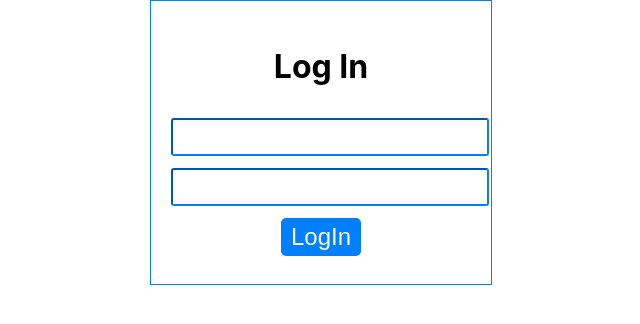
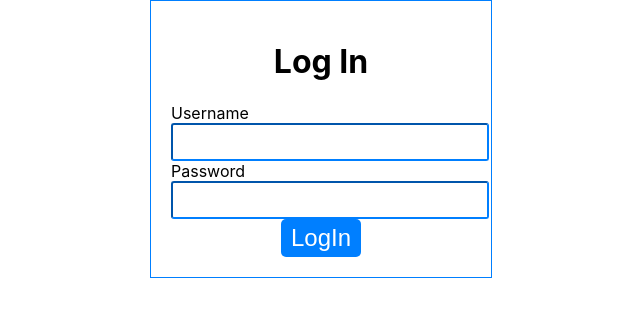
Before and after one commit to Arshavir-Gasparyan/Todo-task, a React (Create React App) app: page / in a window 1280 px wide. Shown: the top 324 px of the page, without its empty margins (319-959 px from the left). Built offline with nearby package versions, Linux system fonts and the light colour scheme.

Commit message:
feat(LoginForm): Add validation for LoginForm

```diff
--- a/src/Components/LogInForm/LogIn.js
+++ b/src/Components/LogInForm/LogIn.js
@@ -1,14 +1,74 @@
+import { useState } from "react";
 import Button from "../Button/Button";
 import Input from "../Input/Input";
 import styles from "./LogIn.module.css";
 
 export default function LogIn() {
+  const [loginInfo, setLoginInfo] = useState("");
+  const [passwordInfo, setPasswordInfo] = useState("");
+  const [isValid, setValid] = useState({
+    isValidUserInfo: true,
+    isValidPasswordInfo: true,
+  });
+  const userInfo = [
+    { user: "John Smith", username: "user1", password: "password1" },
+    { user: "Robert Johnson", username: "user2", password: "password2" },
+  ];
+  const handleUsername = (event) => {
+    setLoginInfo(event.target.value);
+  };
+  const handlePassword = (event) => {
+    setPasswordInfo(event.target.value);
+  };
+  const handleSubmit = (event) => {
+    event.preventDefault();
+
+    const currentUser = userInfo.filter(
+      (el) => el.username === loginInfo && el.password === passwordInfo
+    );
+    if (currentUser.length) {
+      setValid({
+        isValidLoginInfo: true,
+        isValidPasswordInfo: true,
+      });
+      localStorage.setItem("user", JSON.stringify(currentUser));
+    } else {
+      const isValidUserInfo = userInfo.find(
+        (user) => user.username === loginInfo
+      );
+      const isValidPasswordInfo = userInfo.find(
+        (user) => user.password === passwordInfo
+      );
+      if (!!isValidPasswordInfo && !!isValidUserInfo) {
+        setValid({
+          isValidUserInfo: false,
+          isValidPasswordInfo: false,
+        });
+      } else
+        setValid({
+          isValidLoginInfo: !!isValidUserInfo,
+          isValidPasswordInfo: !!isValidPasswordInfo,
+        });
+    }
+  };
   return (
     <div className={styles.logIn}>
       <h1>Log In</h1>
-      <form>
-        <Input />
-        <Input />
+      <form onSubmit={handleSubmit}>
+        <label className={styles.label}>Username</label>
+        <Input onChange={handleUsername} value={loginInfo} />
+        {isValid.isValidUserInfo ? null : (
+          <p style={{ color: "crimson", textAlign: "left" }}>
+            Please enter valid username
+          </p>
+        )}
+        <label className={styles.label}>Password</label>
+        <Input onChange={handlePassword} value={passwordInfo} />
+        {isValid.isValidPasswordInfo ? null : (
+          <p style={{ color: "crimson", textAlign: "left" }}>
+            Please enter valid password
+          </p>
+        )}
         <Button />
       </form>
     </div>
--- a/src/Components/LogInForm/LogIn.module.css
+++ b/src/Components/LogInForm/LogIn.module.css
@@ -3,6 +3,10 @@
     width: 300px;
     margin:0 auto;
     text-align: center;
-    line-height: 50px;
+    /* line-height: 50px; */
     padding: 20px;
 }
+
+.label{
+    float: left;
+}
```
